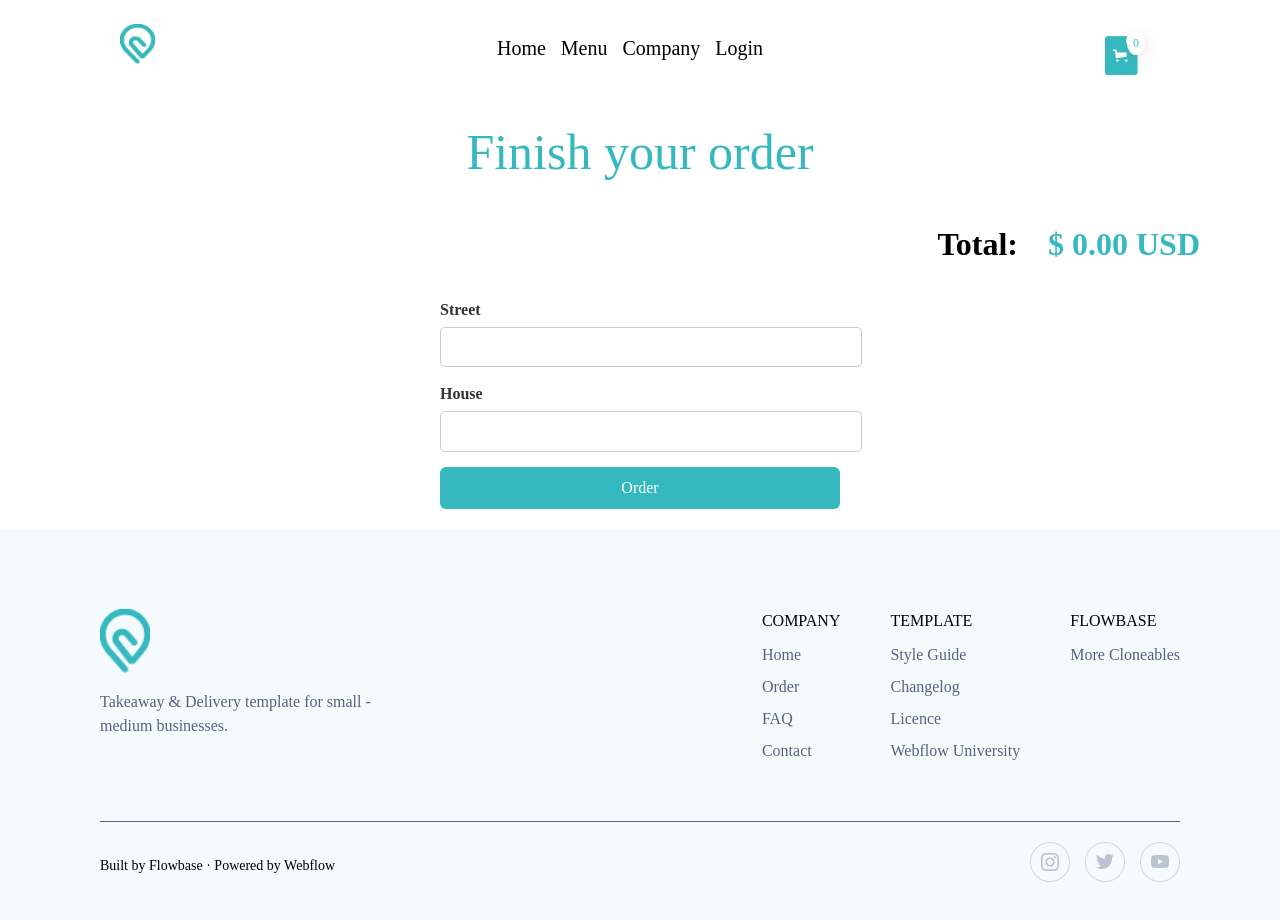
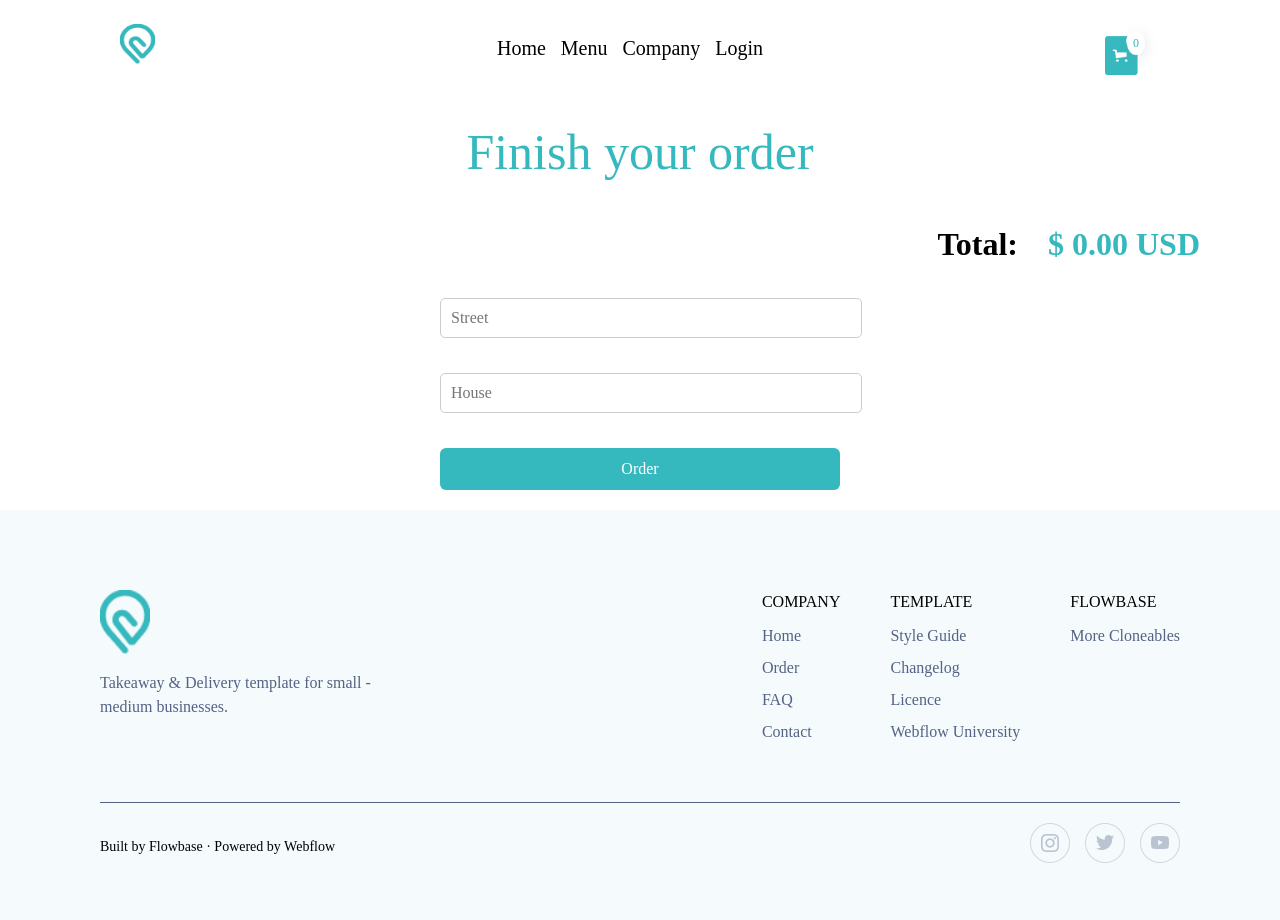
Before and after one commit to yulia-gomb/react-homeworks, a React (Vite) app: page /order in a window 1280 px wide. Shown: the top 920 px of the page. Built offline with nearby package versions, Linux system fonts and the light colour scheme.

Commit message:
feat-09: add order form validation

```diff
--- a/src/pages/orderPage/OrderPage.css
+++ b/src/pages/orderPage/OrderPage.css
@@ -94,15 +94,16 @@
 .order-form {
     display: flex;
     flex-direction: column;
-    gap: 15px;
     max-width: 400px;
     margin: 0 auto;
 }
 
+
 .form-group {
     display: flex;
     flex-direction: column;
-    align-items: flex-start;
+    min-height: 70px;
+    margin-bottom: 5px;
 }
 
 .form-group label {
@@ -117,3 +118,23 @@
     border: 1px solid #ccc;
     border-radius: 5px;
 }
+
+.order-error-container {
+    min-height: 1rem;
+    padding-left: 10px;
+    margin-top: 10px;
+}
+
+.order-error-message {
+    color: red;
+    font-size: 0.8rem;
+    margin: 0;
+    display: block;
+    text-align: start;
+    visibility: hidden;
+    min-height: 18px;
+}
+
+.order-error-message.visible {
+    visibility: visible;
+}
--- a/src/pages/orderPage/OrderPage.tsx
+++ b/src/pages/orderPage/OrderPage.tsx
@@ -3,10 +3,14 @@ import { useSelector, useDispatch } from 'react-redux';
 import { RootState } from '../../store/store';
 import { removeFromCart, updateQuantity } from "../../store/cartSlice";
 import Button from "../../components/button/Button";
+import React, { useState } from "react";
 
 
 const OrderPage = () => {
     const cartItems = useSelector((state: RootState) => state.cart.items);
+    const [formData, setFormData] = useState({ street: '', house: '' });
+    const [errors, setErrors] = useState({ street: '', house: '' });
+
     const dispatch = useDispatch();
 
     const handleQuantityChange = (id: string, quantity: number) => {
@@ -22,8 +26,34 @@ const OrderPage = () => {
         0
     );
 
-    const handleSubmitOrder = () => {
-        console.log("Order submitted");
+    const handleInputChange = (e: React.ChangeEvent<HTMLInputElement>) => {
+        const { name, value } = e.target;
+        setFormData({ ...formData, [name]: value });
+        setErrors({ ...errors, [name]: '' });
+    };
+
+    const handleSubmit = (e: React.FormEvent<HTMLFormElement>) => {
+        e.preventDefault();
+        let formIsValid = true;
+        const newErrors = { street: '', house: '' };
+
+        if (!formData.street.trim()) {
+            newErrors.street = 'Street is required';
+            formIsValid = false;
+        }
+
+        if (!formData.house.trim()) {
+            newErrors.house = 'House number is required';
+            formIsValid = false;
+        }
+
+        setErrors(newErrors);
+
+        if (formIsValid) {
+            console.log('Order submitted:', formData);
+            alert("Order submitted successfully!");
+            setFormData({ street: '', house: '' });
+        }
     };
 
     return (
@@ -62,25 +92,43 @@ const OrderPage = () => {
                 <span className="order-total-amount">$ {totalAmount.toFixed(2)} USD</span>
             </div>
 
-            <form
-                className="order-form"
-                onSubmit={(e) => {
-                    e.preventDefault();
-                    handleSubmitOrder();
-                }}
-            >
+            <form className="order-form" onSubmit={handleSubmit}>
                 <div className="form-group">
-                    <label htmlFor="street">Street</label>
-                    <input type="text" id="street" name="street" required/>
-                </div>
-                <div className="form-group">
-                    <label htmlFor="house">House</label>
-                    <input type="text" id="house" name="house" required/>
-                </div>
-                <Button label="Order" variant="primary"/>
+                    <input
+                        type="text"
+                        name="street"
+                        placeholder="Street"
+                        value={formData.street}
+                        onChange={handleInputChange}
+                    />
+                    <div className="order-error-container">
+                        {errors.street && (
+                            <span className={`order-error-message ${errors.street ? "visible" : ""}`}>
+                                {errors.street}
+                            </span>
+                        )}
+                    </div>
+                    </div>
+                    <div className="form-group">
+                        <input
+                            type="text"
+                            name="house"
+                            placeholder="House"
+                            value={formData.house}
+                            onChange={handleInputChange}
+                        />
+                        <div className="order-error-container">
+                            {errors.house && (
+                                <span className={`order-error-message ${errors.house ? "visible" : ""}`}>
+                                {errors.house}
+                            </span>
+                            )}
+                        </div>
+                    </div>
+                    <Button label="Order" variant="primary"/>
             </form>
         </div>
-    );
+);
 };
 
 export default OrderPage;
```
